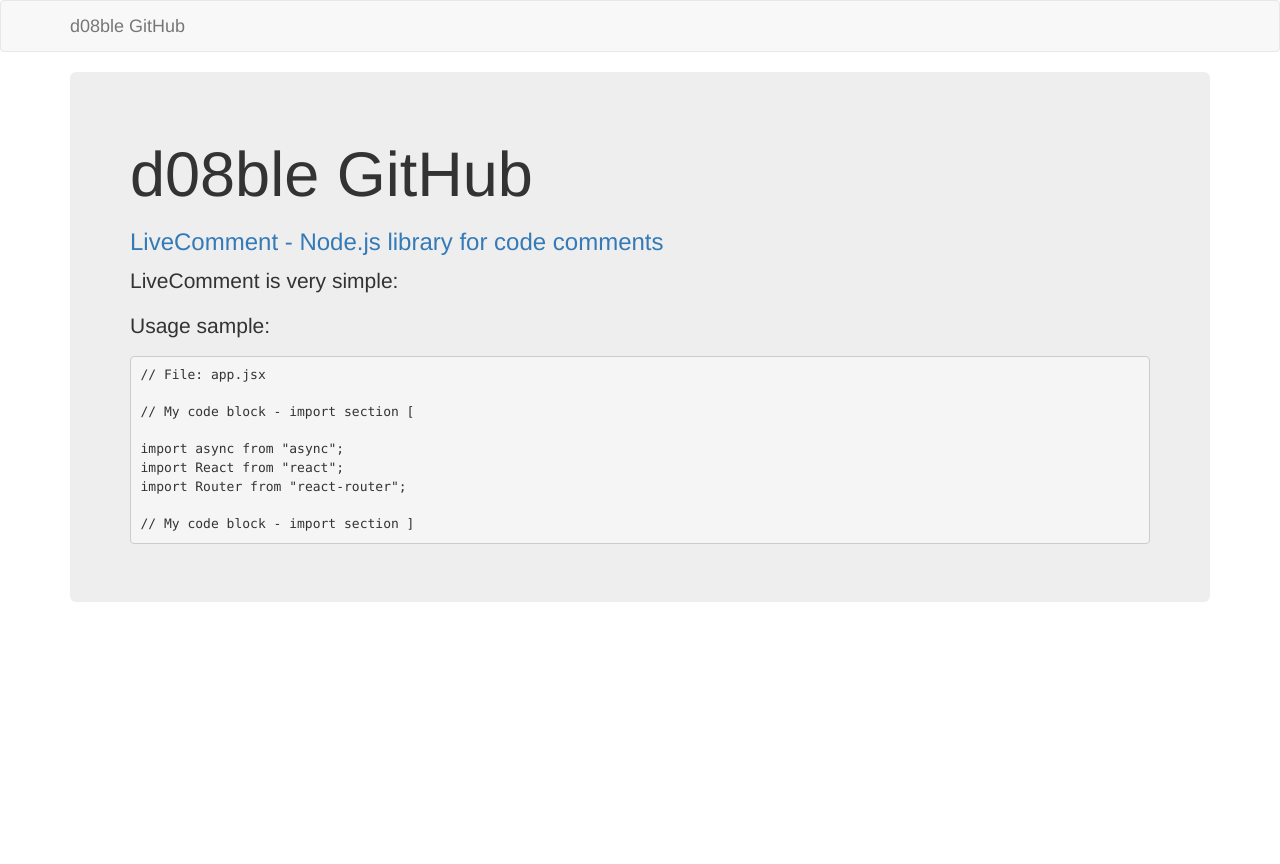
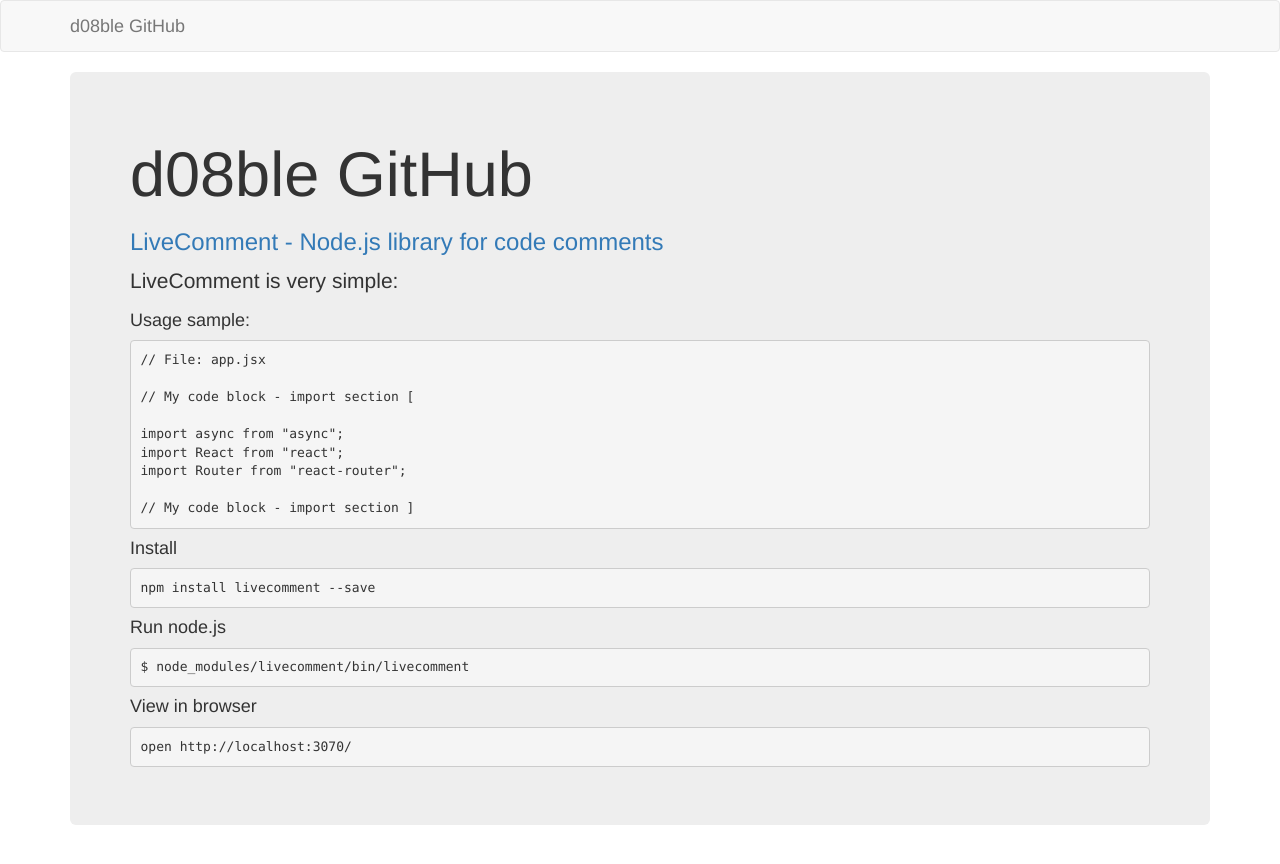
Before and after one commit to d08ble/d08ble.github.io, a Jekyll site: the page built from index.md, in a window 1280 px wide. Shown: the top 864 px of the page. Built offline with Jekyll 4.4.1, drawn with Linux system fonts in a browser that asks for light colours.

Commit message:
Edit from JekyllCMS

```diff
--- a/index.md
+++ b/index.md
@@ -6,7 +6,7 @@ title: d08ble Home
 
 LiveComment is very simple:
 
-Usage sample:
+#### Usage sample:
 
 {% highlight javascript %}
 // File: app.jsx
@@ -19,3 +19,20 @@ import Router from "react-router";
 
 // My code block - import section ]
 {% endhighlight %}
+
+#### Install
+
+{% highlight javascript %}
+npm install livecomment --save
+{% endhighlight %}
+
+#### Run node.js
+
+{% highlight javascript %}
+$ node_modules/livecomment/bin/livecomment
+{% endhighlight %}
+
+#### View in browser
+{% highlight javascript %}
+open http://localhost:3070/
+{% endhighlight %}
```
